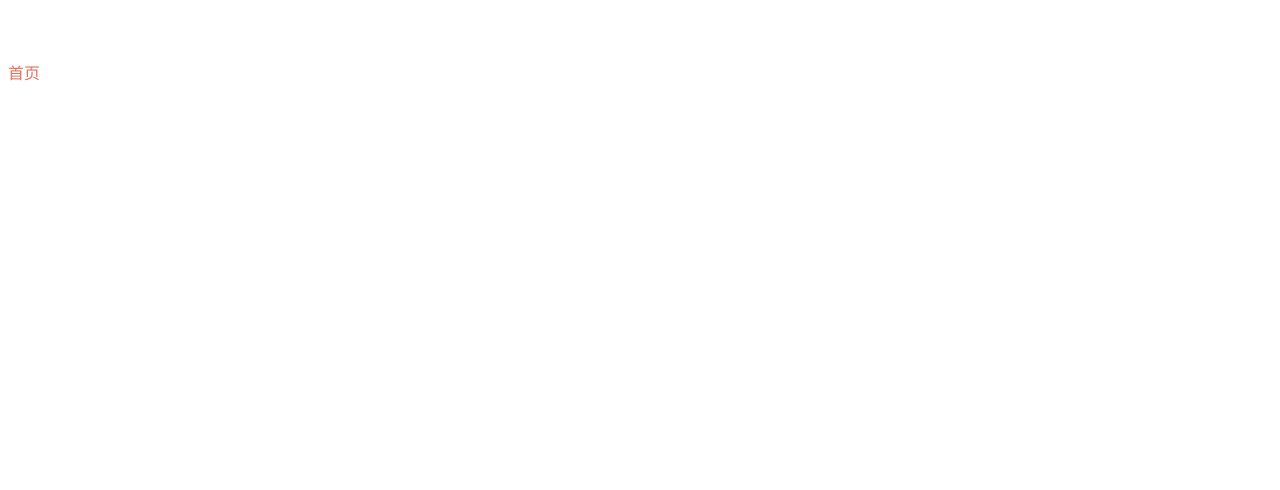
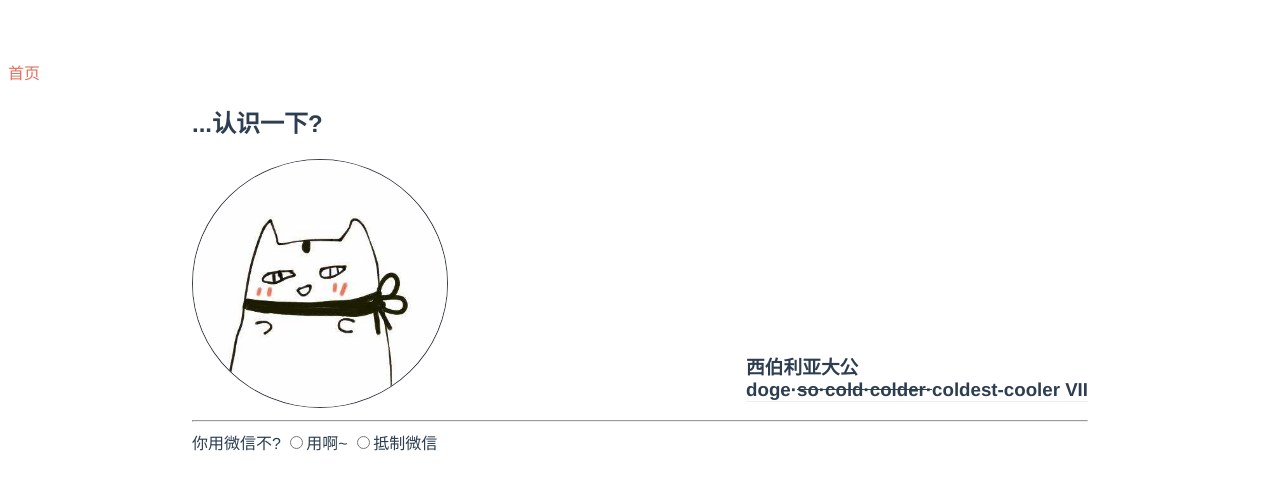
Before and after one commit to shinkai76/vue-practice, a Vue app: page /#/makefriends in a window 1280 px wide. Shown: the top 490 px of the page. Built offline with nearby package versions, Linux system fonts and the light colour scheme.

Commit message:
制作make friends

```diff
--- a/src/pages/pageMakeFriends.vue
+++ b/src/pages/pageMakeFriends.vue
@@ -1,5 +1,24 @@
 <template>
-
+<div class="container">
+  <h2>...认识一下?</h2>
+  <div>
+    <img src="../assets/photo.jpeg" alt="photo" class="photo" title="伪">
+    <h3>西伯利亚大公<br /> doge·<s>so·cold·colder·</s>coldest-cooler VII</h3>
+  </div>
+  <hr>
+  <label>你用微信不?
+  </label>
+  <input type="radio" v-model="wx" value="yes" @click="on_yes">用啊~
+  <input type="radio" v-model="wx" value="no" @click="on_no">抵制微信
+  <div v-show="show">
+    <div v-if="isWx">
+      可以留好友信息了
+    </div>
+    <div v-else>
+      有缘再见
+    </div>
+  </div>
+</div>
 </template>
 
 <script>
@@ -7,7 +26,19 @@ export default {
   name: 'pageMakeFriends',
   data () {
     return {
-
+      wx: '',
+      isWx: false,
+      show: false
+    }
+  },
+  methods: {
+    on_yes: function () {
+      this.show = true
+      this.isWx = true
+    },
+    on_no: function () {
+      this.show = true
+      this.isWx = false
     }
   }
 }
@@ -15,5 +46,23 @@ export default {
 
 <!-- Add "scoped" attribute to limit CSS to this component only -->
 <style scoped>
+.container {
+  width: 70vw;
+  margin: 0 auto;
+  overflow: hidden;
+}
 
+h3 {
+  position: absolute;
+  bottom: 10px;
+  border-bottom: 1px solid #eee;
+  margin: 0;
+  right: 0;
+}
+
+.photo {
+  max-width: 20vw;
+  border-radius: 50%;
+  border: 1px solid #383e46;
+}
 </style>
--- a/src/pages/pageMyDemo.vue
+++ b/src/pages/pageMyDemo.vue
@@ -1,6 +1,6 @@
 <template>
 <div class="home">
-  <h1>今晚翻哪张牌子</h1>
+  <h1>お帰り</h1>
   <router-link to="/dairy">
     <MyCard card-name="dairy"></MyCard>
   </router-link>
```
Also changed, not shown: src/components/DairyWrite.vue (deleted, +0 -19 lines), src/assets/photo.jpeg (added).
